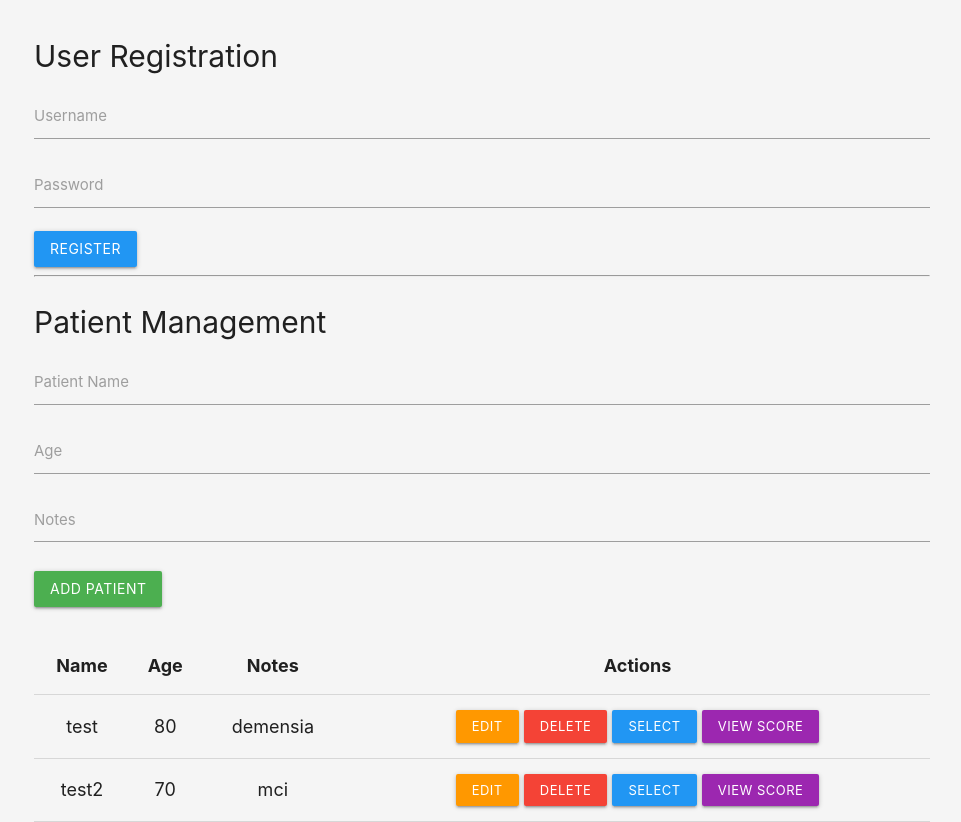
After one commit to sienta01/cogstim, a Flask app: page /dashboard in a window 1280 px wide. The commit adds this page. Shown: the whole page, without its empty margins (158-1119 px from the left). Run offline with Flask 3, Linux system fonts and the light colour scheme; a user stored in the database is signed in.

Commit message:
edit terbaru sudah pakai dashboard

```diff
--- a/app.py
+++ b/app.py
@@ -24,24 +24,59 @@ app.config['SQLALCHEMY_DATABASE_URI'] = 'sqlite:///database.db'
 app.config['SQLALCHEMY_TRACK_MODIFICATIONS'] = False
 db = SQLAlchemy(app)
 
+
 # User Model
 class User(db.Model):
     id = db.Column(db.Integer, primary_key=True)
     username = db.Column(db.String(50), unique=True, nullable=False)
     password_hash = db.Column(db.String(255), nullable=False)
 
-    # Relationship to Score (Optional)
-    scores = db.relationship('Score', backref='user', lazy=True)
+    # Relationship to Patient
+    patients = db.relationship('Patient', backref='user', lazy=True)
+
+# Patient Model
+class Patient(db.Model):
+    id = db.Column(db.Integer, primary_key=True)
+    name = db.Column(db.String(100), nullable=False)
+    age = db.Column(db.Integer, nullable=True)
+    notes = db.Column(db.Text, nullable=True)
+    user_id = db.Column(db.Integer, db.ForeignKey('user.id'), nullable=False)
+
+    # Relationship to Score
+    scores = db.relationship('Score', backref='patient', lazy=True)
 
 # Score Model
 class Score(db.Model):
     id = db.Column(db.Integer, primary_key=True)
-    user_id = db.Column(db.Integer, db.ForeignKey('user.id'), nullable=False)
     score = db.Column(db.Integer, nullable=False)
     timestamp = db.Column(db.DateTime, default=db.func.current_timestamp())
+    patient_id = db.Column(db.Integer, db.ForeignKey('patient.id'), nullable=False)
 
-with app.app_context():
-    db.create_all()
+# Dashboard route
+@app.route("/dashboard")
+def dashboard():
+    if "user_id" not in session:
+        return redirect(url_for("login"))
+    user = User.query.get(session["user_id"])
+    patients = Patient.query.filter_by(user_id=user.id).all() if user else []
+    return render_template("dashboard.html", patients=patients)
+
+# Add Patient route
+@app.route("/add_patient", methods=["POST"])
+def add_patient():
+    if "user_id" not in session:
+        return redirect(url_for("login"))
+    name = request.form.get("name")
+    age = request.form.get("age")
+    notes = request.form.get("notes")
+    if not name:
+        flash("Patient name is required.")
+        return redirect(url_for("dashboard"))
+    patient = Patient(name=name, age=age, notes=notes, user_id=session["user_id"])
+    db.session.add(patient)
+    db.session.commit()
+    flash("Patient added successfully.")
+    return redirect(url_for("dashboard"))
 
 @app.route("/game")
 def game():
@@ -118,7 +153,7 @@ def next_pair():
 
 @app.route("/submit", methods=["POST"])
 def submit():
-    if "user_id" not in session:
+    if "user_id" not in session or "selected_patient_id" not in session:
         return redirect(url_for("login"))
 
     data = request.get_json()
@@ -135,10 +170,9 @@ def submit():
 
     if session["emoji_index"] >= 10:
         # Simpan skor ke database
-        new_score = Score(user_id=session["user_id"], score=session["score"])
+        new_score = Score(score=session["score"], patient_id=session["selected_patient_id"])
         db.session.add(new_score)
         db.session.commit()
-
         return jsonify({"finished": True, "score": session["score"]})
 
     return jsonify({"message": result_message, "correct_answer": correct_answer})
@@ -152,8 +186,36 @@ def scores():
     if "user_id" not in session:
         return redirect(url_for("login"))
 
-    user_scores = Score.query.filter_by(user_id=session["user_id"]).order_by(Score.timestamp.desc()).limit(100).all()
+    # Show scores for all patients of this user
+    patients = Patient.query.filter_by(user_id=session["user_id"]).all()
+    patient_ids = [p.id for p in patients]
+    user_scores = Score.query.filter(Score.patient_id.in_(patient_ids)).order_by(Score.timestamp.desc()).limit(100).all()
     return render_template("scores.html", scores=user_scores)
+
+# Select Patient route
+@app.route("/select_patient/<int:patient_id>")
+def select_patient(patient_id):
+    if "user_id" not in session:
+        return redirect(url_for("login"))
+    patient = Patient.query.filter_by(id=patient_id, user_id=session["user_id"]).first()
+    if not patient:
+        flash("Patient not found.")
+        return redirect(url_for("dashboard"))
+    session["selected_patient_id"] = patient.id
+    session["selected_patient_name"] = patient.name
+    return redirect(url_for("game"))
+
+# View Patient Scores route
+@app.route("/view_patient_scores/<int:patient_id>")
+def view_patient_scores(patient_id):
+    if "user_id" not in session:
+        return redirect(url_for("login"))
+    patient = Patient.query.filter_by(id=patient_id, user_id=session["user_id"]).first()
+    if not patient:
+        flash("Patient not found.")
+        return redirect(url_for("dashboard"))
+    scores = Score.query.filter_by(patient_id=patient.id).order_by(Score.timestamp.desc()).all()
+    return render_template("scores.html", scores=scores, patient=patient)
 
 if __name__ == "__main__":
     app.run(debug=True)
--- /dev/null
+++ b/templates/dashboard.html
@@ -0,0 +1,76 @@
+<!DOCTYPE html>
+<html lang="en">
+<head>
+    <meta charset="UTF-8">
+    <meta name="viewport" content="width=device-width, initial-scale=1.0">
+    <title>Dashboard</title>
+    <link rel="stylesheet" href="https://cdnjs.cloudflare.com/ajax/libs/materialize/1.0.0/css/materialize.min.css">
+    <script src="https://cdnjs.cloudflare.com/ajax/libs/materialize/1.0.0/js/materialize.min.js"></script>
+    <style>
+        body { background: #f5f5f5; }
+        .container { margin-top: 40px; }
+        .section-title { font-size: 2rem; margin-bottom: 20px; }
+        .patient-table th, .patient-table td { font-size: 1.2rem; }
+    </style>
+</head>
+<body>
+<div class="container">
+    <h3 class="section-title">User Registration</h3>
+    <form method="POST" action="/register">
+        <div class="input-field">
+            <input type="text" name="username" required>
+            <label>Username</label>
+        </div>
+        <div class="input-field">
+            <input type="password" name="password" required>
+            <label>Password</label>
+        </div>
+        <button class="btn blue" type="submit">Register</button>
+    </form>
+
+    <hr>
+    <h3 class="section-title">Patient Management</h3>
+    <form method="POST" action="/add_patient">
+        <div class="input-field">
+            <input type="text" name="name" required>
+            <label>Patient Name</label>
+        </div>
+        <div class="input-field">
+            <input type="number" name="age">
+            <label>Age</label>
+        </div>
+        <div class="input-field">
+            <textarea name="notes" class="materialize-textarea"></textarea>
+            <label>Notes</label>
+        </div>
+        <button class="btn green" type="submit">Add Patient</button>
+    </form>
+
+    <table class="patient-table highlight centered" style="margin-top:30px;">
+        <thead>
+            <tr>
+                <th>Name</th>
+                <th>Age</th>
+                <th>Notes</th>
+                <th>Actions</th>
+            </tr>
+        </thead>
+        <tbody>
+            {% for patient in patients %}
+            <tr>
+                <td>{{ patient.name }}</td>
+                <td>{{ patient.age }}</td>
+                <td>{{ patient.notes }}</td>
+                <td>
+                    <a href="/edit_patient/{{ patient.id }}" class="btn-small orange">Edit</a>
+                    <a href="/delete_patient/{{ patient.id }}" class="btn-small red" onclick="return confirm('Delete this patient?');">Delete</a>
+                    <a href="/select_patient/{{ patient.id }}" class="btn-small blue">Select</a>
+                    <a href="/view_patient_scores/{{ patient.id }}" class="btn-small purple">View Score</a>
+                </td>
+            </tr>
+            {% endfor %}
+        </tbody>
+    </table>
+</div>
+</body>
+</html>
--- a/templates/login.html
+++ b/templates/login.html
@@ -14,6 +14,9 @@
         <label>Password:</label>
         <input type="password" name="password" required>
         <br>
+        <label>Patient Name:</label>
+        <input type="text" name="patient_name" placeholder="Enter patient name">
+        <br>
         <button type="submit">Login</button>
     </form>
     <a href="{{ url_for('register') }}">Don't have an account? Register</a>
```
Also changed, not shown: templates/scores.html (+7 -5 lines), instance/database.db, 4 other files.
